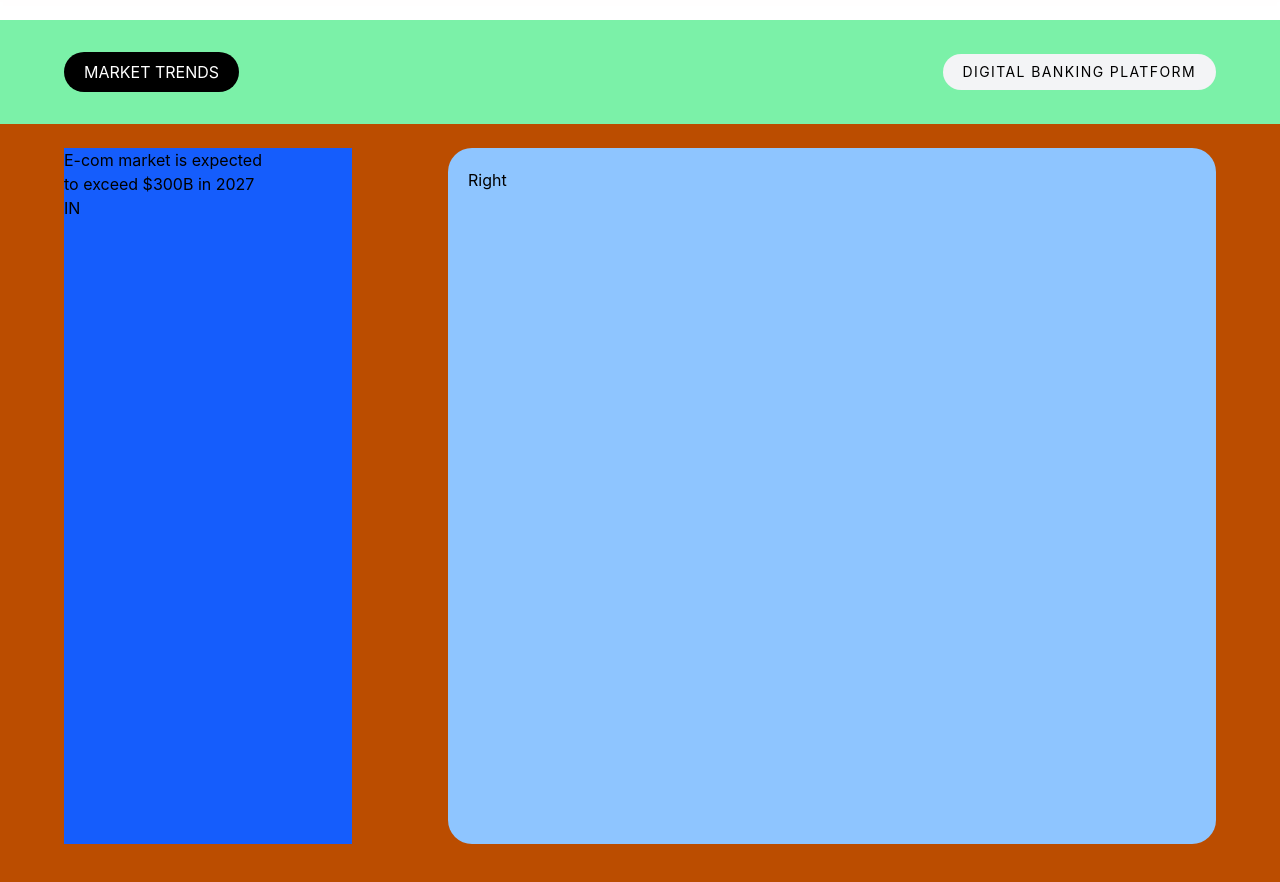
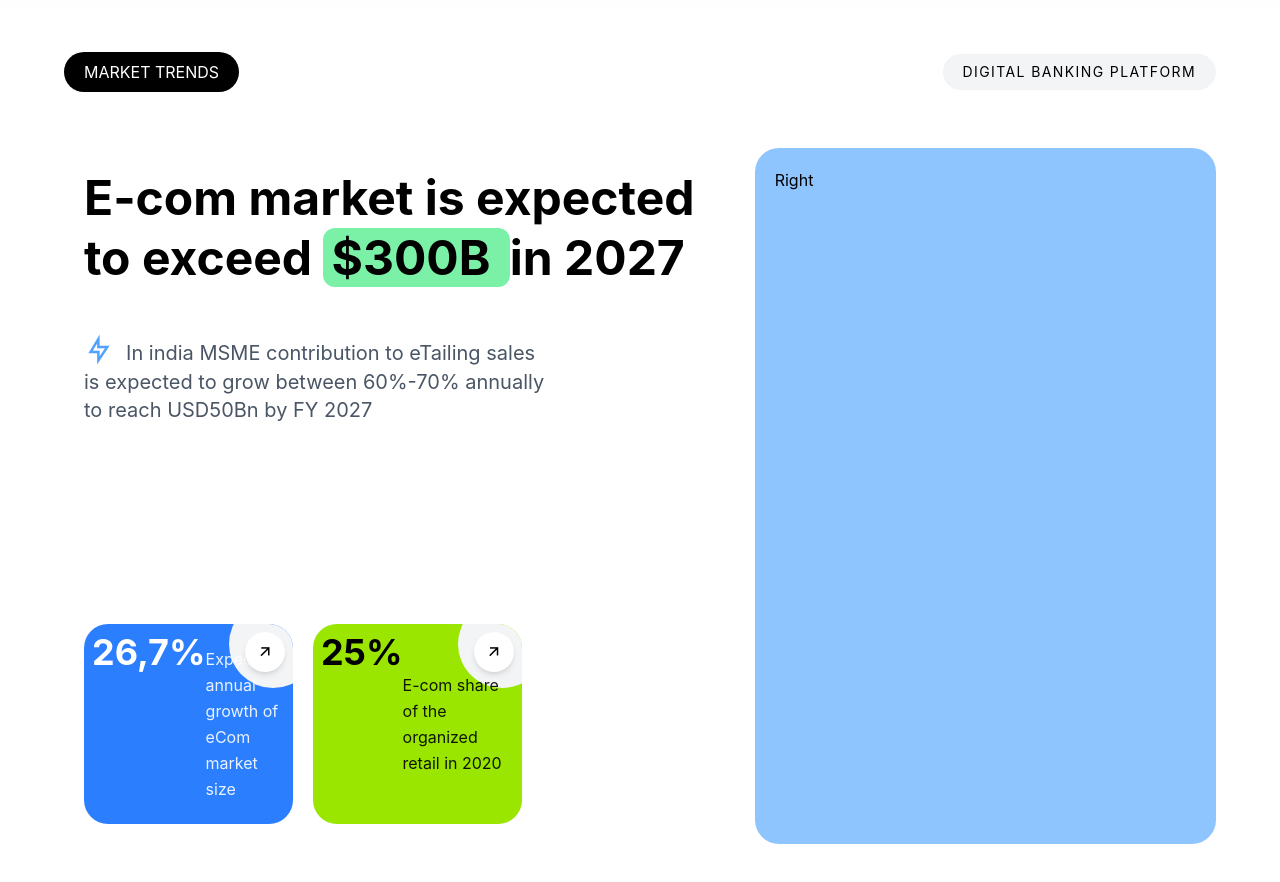
Before and after one commit to ankit-tiwari-0/react-practice, a React (Vite) app in the folder ui project/: page / in a window 1280 px wide. Shown: the part 780-1662 px from the top of the page. Built offline with nearby package versions, Linux system fonts and the light colour scheme.

Commit message:
leftsection completed

```diff
--- a/ui project/src/component/section2/Section2.jsx
+++ b/ui project/src/component/section2/Section2.jsx
@@ -3,7 +3,7 @@ import Navv from './Navv'
 import Containt from './containt'
 const Section2 = () => {
   return (
-    <div className='h-screen w-full bg-green-300'>
+    <div className='h-screen w-full '>
         <Navv />
       <Containt />
     </div>
--- a/ui project/src/component/section2/containt.jsx
+++ b/ui project/src/component/section2/containt.jsx
@@ -4,7 +4,7 @@ import Right from './right'
 
 const Containt = () => {
   return (
-    <div className='pb-20 pt-6 flex gap-6 justify-between items-center h-full  px-16 bg-amber-700'>
+    <div className='pb-20 pt-6 flex gap-6 justify-between items-center h-full  px-16 '>
 
       <Left />
       <Right />
--- a/ui project/src/component/section2/left.jsx
+++ b/ui project/src/component/section2/left.jsx
@@ -1,11 +1,34 @@
 import React from 'react'
+import Leftcard from './leftcard'
 
 const Left = () => {
   return (
-    <div className='flex flex-col justify-between h-full  w-full md:w-1/2 lg:w-1/4 bg-blue-600'>
-      <div>
-        <h3>E-com market is expected <br /><span>to exceed $300B in 2027</span></h3>
-        <p><span></span>IN</p>
+    <div className='flex flex-col justify-between  h-full  w-full  '>
+      <div className='p-5'>
+        <h3 className='mb-6
+                       text-2xl
+                       md:text-3xl
+                       lg:text-5xl
+                       font-bold leading-tight'>E-com market is expected <br /><span>to exceed <span className='bg-green-300 rounded-xl px-2'>$300B </span> in 2027</span></h3>
+        <p className=' w-[90%] text-base md:text-lg lg:text-xl py-5 text-gray-600'><span><i class="ri-flashlight-line text-3xl text-blue-400 pr-3"></i></span>In india MSME contribution to eTailing sales <br /> is expected  to grow between  60%-70%  annually <br /> to reach USD50Bn by FY 2027 </p>
+      </div>
+      {/* Cards Section */}
+      <div className=" flex  gap-5 m-5">
+
+        <Leftcard
+          bgColor="bg-blue-500"
+          textColor="text-white"
+          percent="26,7%"
+          description="Expected annual growth of eCom market size"
+        />
+
+        <Leftcard
+          bgColor="bg-lime-400"
+          textColor="text-black"
+          percent="25%"
+          description="E-com share of the organized retail in 2020"
+        />
+
       </div>
     </div>
   )
--- a/ui project/src/component/section2/leftcard.jsx
+++ b/ui project/src/component/section2/leftcard.jsx
@@ -0,0 +1,33 @@
+import React from 'react'
+
+const Leftcard = ({ bgColor, textColor, percent, description }) => {
+  return (
+      <div className={`relative w-1/3 max-w-xs p-2 h-50 rounded-3xl flex  ${bgColor} ${textColor} overflow-hidden`}>
+
+      {/* White Cut Shape */}
+      <div className="absolute -top-6 -right-6 w-22 h-22 bg-gray-100 rounded-full "></div>
+
+      {/* Arrow Button */}
+      <div className="absolute top-2 right-2 w-10 h-10 bg-white rounded-full flex items-center justify-center shadow-md z-10">
+        <i className="ri-arrow-right-up-line text-lg text-black"></i>
+      </div>
+
+      {/* Content */}
+      <div className='flex  ' >
+         <h2 className="text-3xl  md:text-4xl font-bold mb-3">
+        {percent}
+      </h2>
+        <div className=' flex items-center'>
+         <p className="  text-sm md:text-base leading-relaxed opacity-90 max-w-[200px]">
+        {description}
+      </p>
+        </div>
+
+
+      </div>
+
+    </div>
+  )
+}
+
+export default Leftcard
--- a/ui project/src/component/section2/right.jsx
+++ b/ui project/src/component/section2/right.jsx
@@ -2,7 +2,9 @@ import React from 'react'
 
 const Right = () => {
   return (
-    <div className='h-full w-2/3 p-5 overflow-x-auto flex flex-nowrap gap-6 justify-between rounded-3xl bg-blue-300'>Right</div>
+    <div className='h-full w-2/3 p-5 overflow-x-auto flex flex-nowrap gap-6 justify-between rounded-3xl bg-blue-300'>Right
+
+    </div>
   )
 }
 
```
